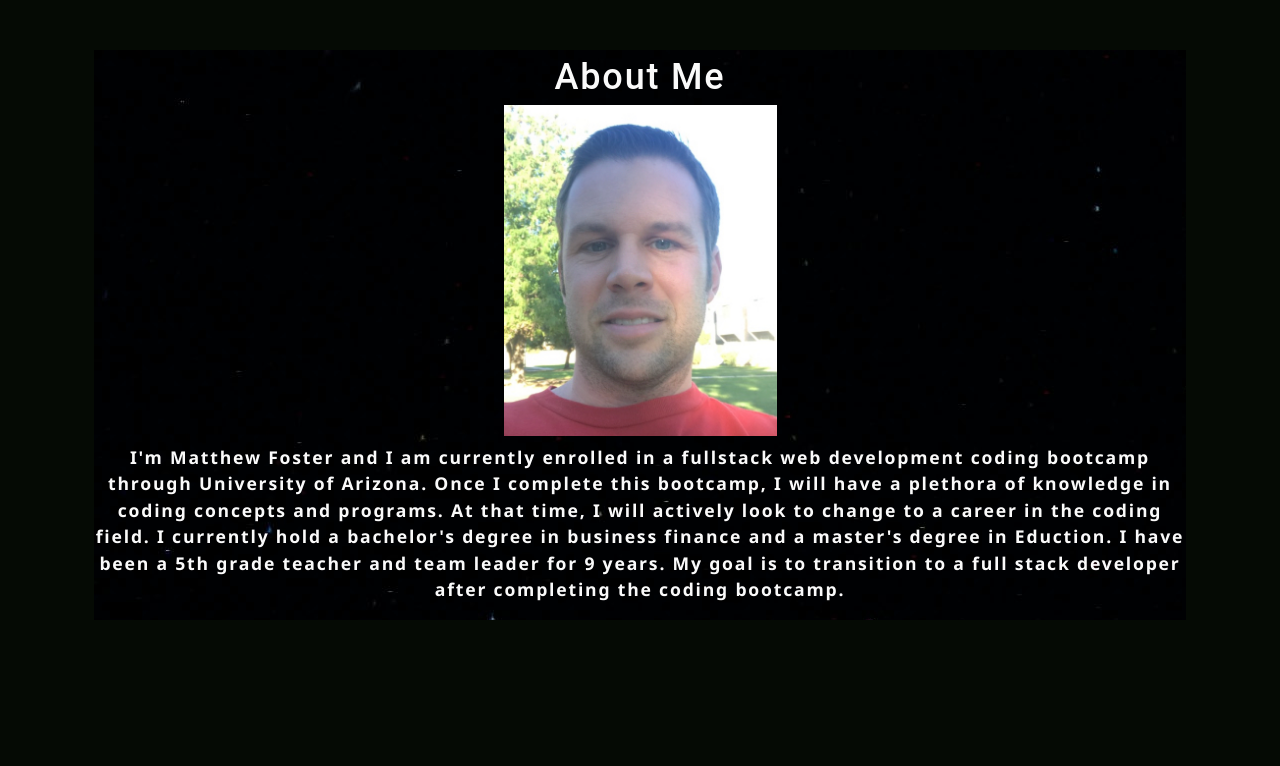
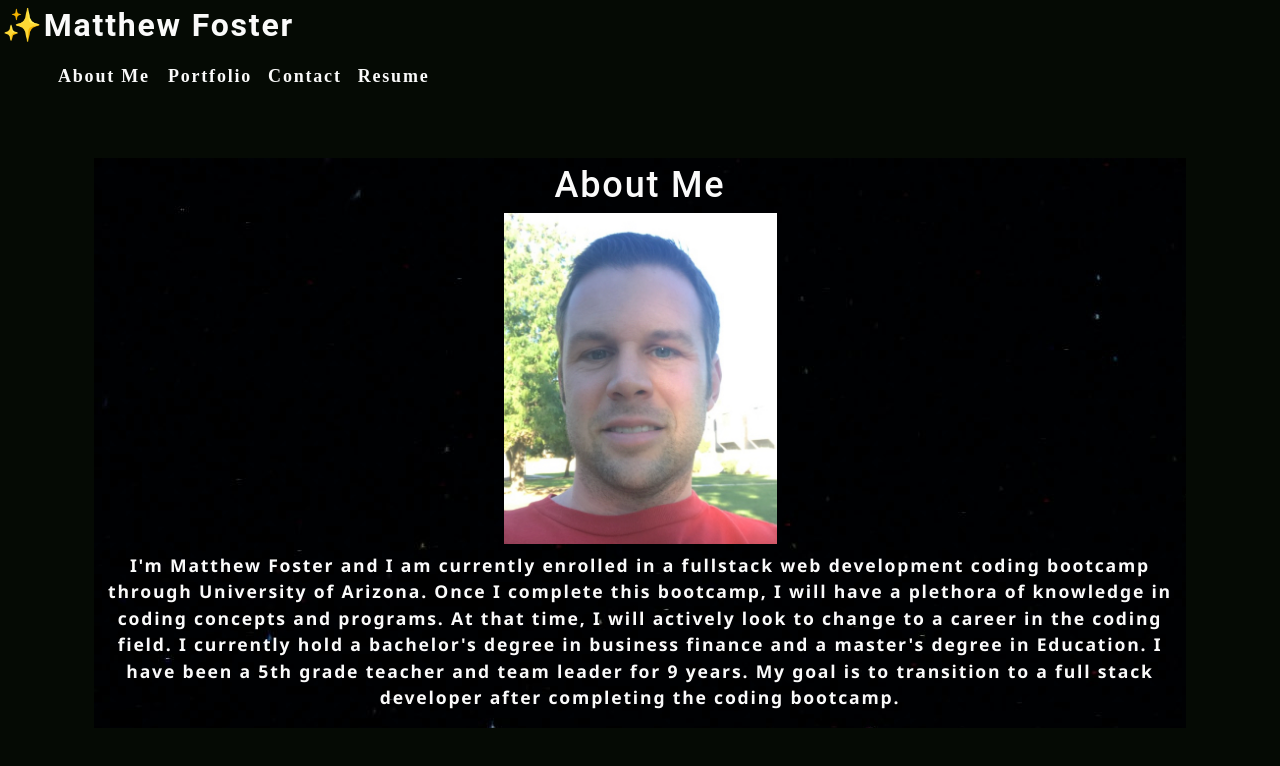
Before and after one commit to fmatthew40/matt-foster-portfolio, a React (Create React App) app: page / in a window 1280 px wide. Shown: the top 766 px of the page. Built offline with nearby package versions, Linux system fonts and the light colour scheme.

Commit message:
add navigation component

```diff
--- a/src/App.js
+++ b/src/App.js
@@ -7,6 +7,7 @@ import Nav from './components/Navigation'
 function App() {
   return (
     <div>
+      <Nav></Nav>
       <main>
         <About></About>
       </main>
--- a/src/components/About/index.js
+++ b/src/components/About/index.js
@@ -8,7 +8,7 @@ function About() {
         <section className="cards"  style={{ backgroundImage: `url(${background})` }}>
             <h1 id="about">About Me</h1>
             <img src={selfPic} className="cards" style={{width: "25%"}}alt="self"/>
-            <p> I'm Matthew Foster and I am currently enrolled in a fullstack web development coding bootcamp through University of Arizona. Once I complete this bootcamp, I will have a plethora of knowledge in coding concepts and programs.  At that time, I will actively look to change to a career in the coding field. I currently hold a bachelor's degree in business finance and a master's degree in Eduction. I have been a 5th grade teacher and team leader for 9 years. My goal is to transition to a full stack developer after completing the coding bootcamp.</p>
+            <p> I'm Matthew Foster and I am currently enrolled in a fullstack web development coding bootcamp through University of Arizona. Once I complete this bootcamp, I will have a plethora of knowledge in coding concepts and programs.  At that time, I will actively look to change to a career in the coding field. I currently hold a bachelor's degree in business finance and a master's degree in Education. I have been a 5th grade teacher and team leader for 9 years. My goal is to transition to a full stack developer after completing the coding bootcamp.</p>
             {/* <img src={coverImage} className="my-2" style={{width: "100%"}} alt="cover"/> */}
         </section>
     )
--- a/src/components/Navigation/index.js
+++ b/src/components/Navigation/index.js
@@ -0,0 +1,33 @@
+import React from 'react';
+
+function Nav() {
+    return(
+        <header>
+            <h2>
+                <a href="/">
+                    <span role="img" aria-label="sparkles">✨</span>Matthew Foster
+                </a>
+            </h2>
+            <nav>
+                <ul className="flexrow">
+                    <li className="mx-2">
+                        <a href="#about">
+                            About Me
+                        </a>
+                        </li>
+                        <li>
+                            <span>Portfolio</span>
+                        </li>
+                        <li className="mx-2">
+                            <span>Contact</span>
+                        </li>
+                        <li>
+                            <span>Resume</span>
+                        </li>
+                </ul>
+            </nav>
+        </header>
+    );
+}
+
+export default Nav;
--- a/src/index.css
+++ b/src/index.css
@@ -184,7 +184,8 @@ textarea {
   margin-right: auto;
 }
 
-.flex-row {
+/* used */
+.flexrow {
   display: flex;
   flex-wrap: wrap;
 }
```
